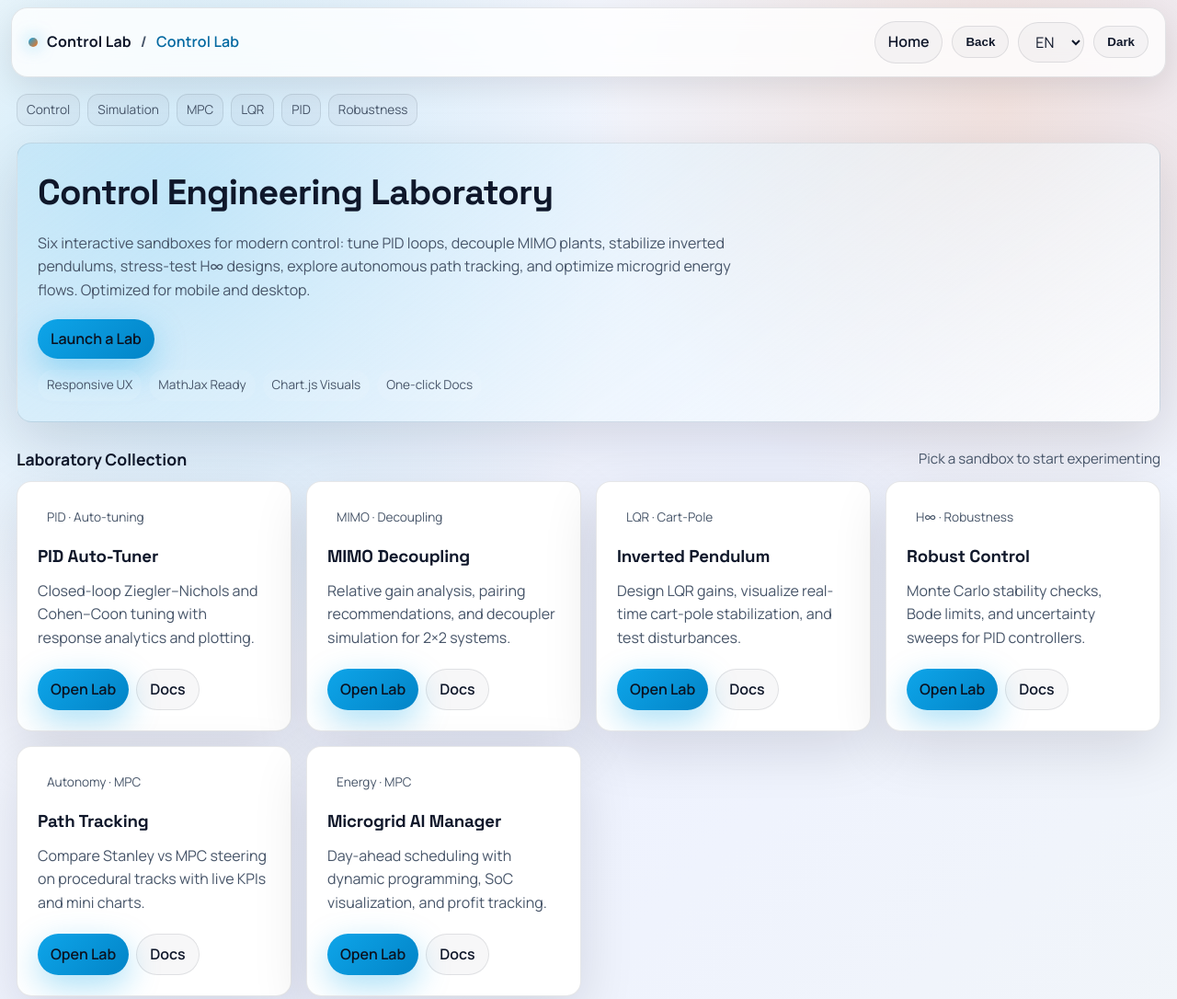
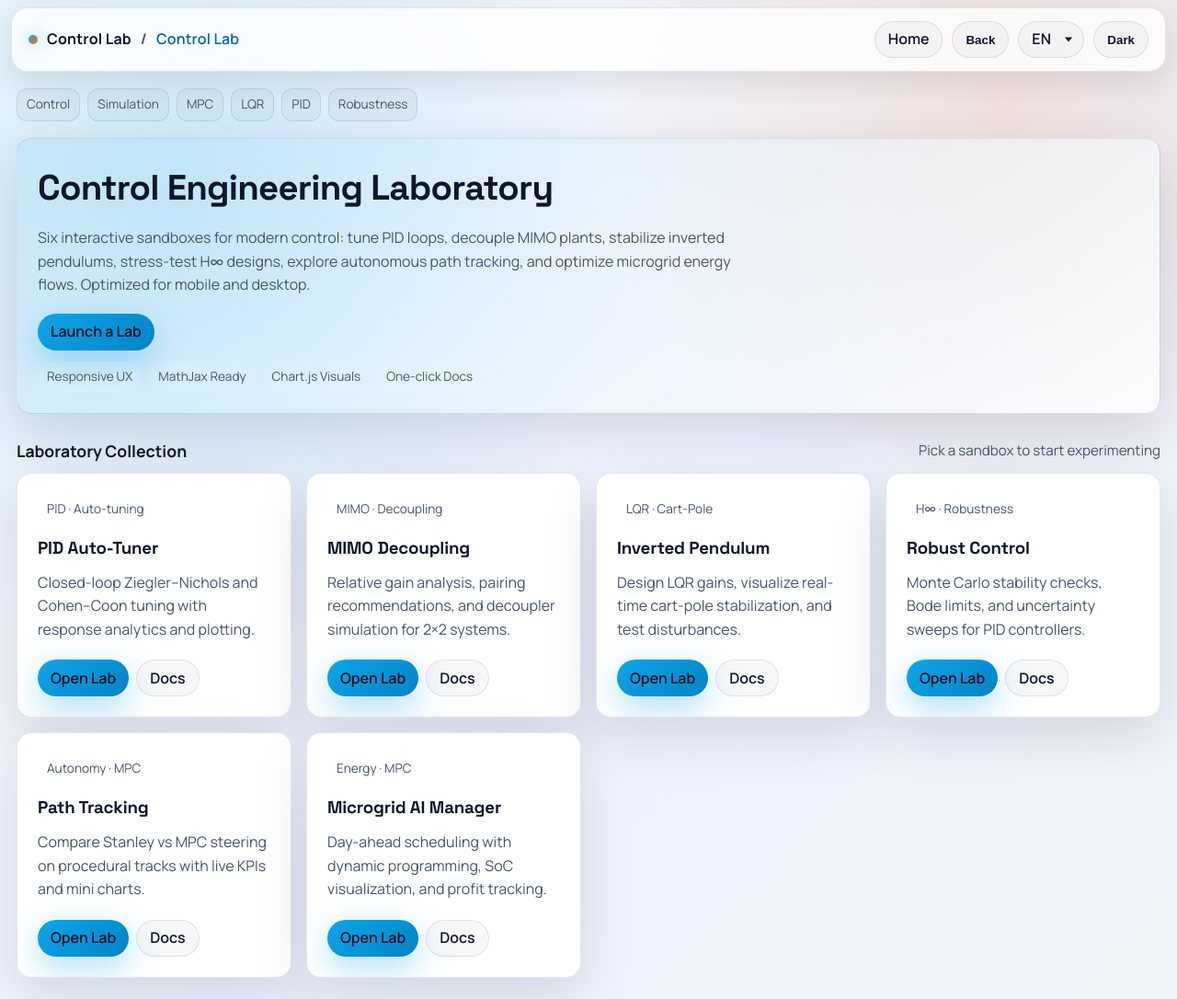
Before and after one commit to JGITSol/control_engineering_projects, a website: page public/index.html in a window 1280 px wide. Shown: the top 1086 px of the page at 92% size. Drawn offline with Linux system fonts and the light colour scheme.

Commit message:
style: enhance select.pill and a:hover styles with font and line-height adjustments

```diff
--- a/public/assets/site.css
+++ b/public/assets/site.css
@@ -140,6 +140,8 @@
     border: 1px solid rgba(255, 255, 255, 0.06);
     border-radius: 18px;
     box-shadow: 0 10px 35px rgba(0, 0, 0, 0.35);
+    font-family: 'Manrope', 'Space Grotesk', system-ui, -apple-system, sans-serif;
+    line-height: 1.6;
 }
 
 [data-theme="light"] .lab-nav {
@@ -189,8 +191,10 @@
 .pill {
     display: inline-flex;
     align-items: center;
+    justify-content: center;
     gap: 8px;
-    padding: 9px 14px;
+    height: 40px;
+    padding: 0 14px;
     border-radius: 999px;
     border: 1px solid var(--border);
     background: rgba(255, 255, 255, 0.03);
@@ -198,14 +202,49 @@
     text-decoration: none;
     font-weight: 600;
     transition: transform 0.1s ease, border-color 0.2s ease, background 0.2s ease;
+    box-sizing: border-box;
 }
 
-select.pill {
-    cursor: pointer;
-    font: inherit;
+.select-wrapper {
+    position: relative;
+    padding: 0 !important;
+    overflow: hidden;
 }
 
-.lab-nav select.pill {
+.select-wrapper select {
+    appearance: none;
+    -webkit-appearance: none;
+    background: transparent;
+    border: none;
+    color: inherit;
+    font: inherit;
+    padding: 0 28px 0 14px;
+    width: 100%;
+    height: 100%;
+    cursor: pointer;
+    outline: none;
+}
+
+.select-wrapper select option {
+    background-color: var(--surface);
+    color: var(--text-main);
+}
+
+.select-wrapper::after {
+    content: '';
+    position: absolute;
+    right: 12px;
+    top: 50%;
+    transform: translateY(-50%);
+    width: 0;
+    height: 0;
+    border-left: 4px solid transparent;
+    border-right: 4px solid transparent;
+    border-top: 5px solid currentColor;
+    pointer-events: none;
+}
+
+.lab-nav .select-wrapper {
     width: auto;
     min-width: 72px;
     max-width: 96px;
--- a/public/assets/site.js
+++ b/public/assets/site.js
@@ -372,7 +372,8 @@
         <div class="lab-actions">
             <a class="pill" href="${home}" data-i18n-ui="home">${getT().home}</a>
             <button class="pill ghost" type="button" data-nav-back data-i18n-ui="back" data-i18n-ui-aria="backAria" aria-label="${getT().backAria}">${getT().back}</button>
-            <select class="pill ghost" data-lang-select aria-label="${getT().langAria}">
+            <div class="pill ghost select-wrapper">
+                <select data-lang-select aria-label="${getT().langAria}">
                     <option value="en">EN</option>
                     <option value="pl">PL</option>
                     <option value="fr">FR</option>
@@ -381,6 +382,7 @@
                     <option value="de">DE</option>
                     <option value="uk">UK</option>
                 </select>
+            </div>
             <button class="pill ghost" type="button" data-theme-toggle data-i18n-ui-aria="themeAria" aria-label="${getT().themeAria}">${theme === 'dark' ? getT().light : getT().dark}</button>
             ${guide ? `<a class="pill" href="${guide}" target="_blank" rel="noreferrer" data-i18n-ui="docs" data-i18n-ui-aria="docsAria" aria-label="${getT().docsAria}">${getT().docs}</a>` : ''}
         </div>
```
Lines whose indentation alone changed are shown as unchanged.
